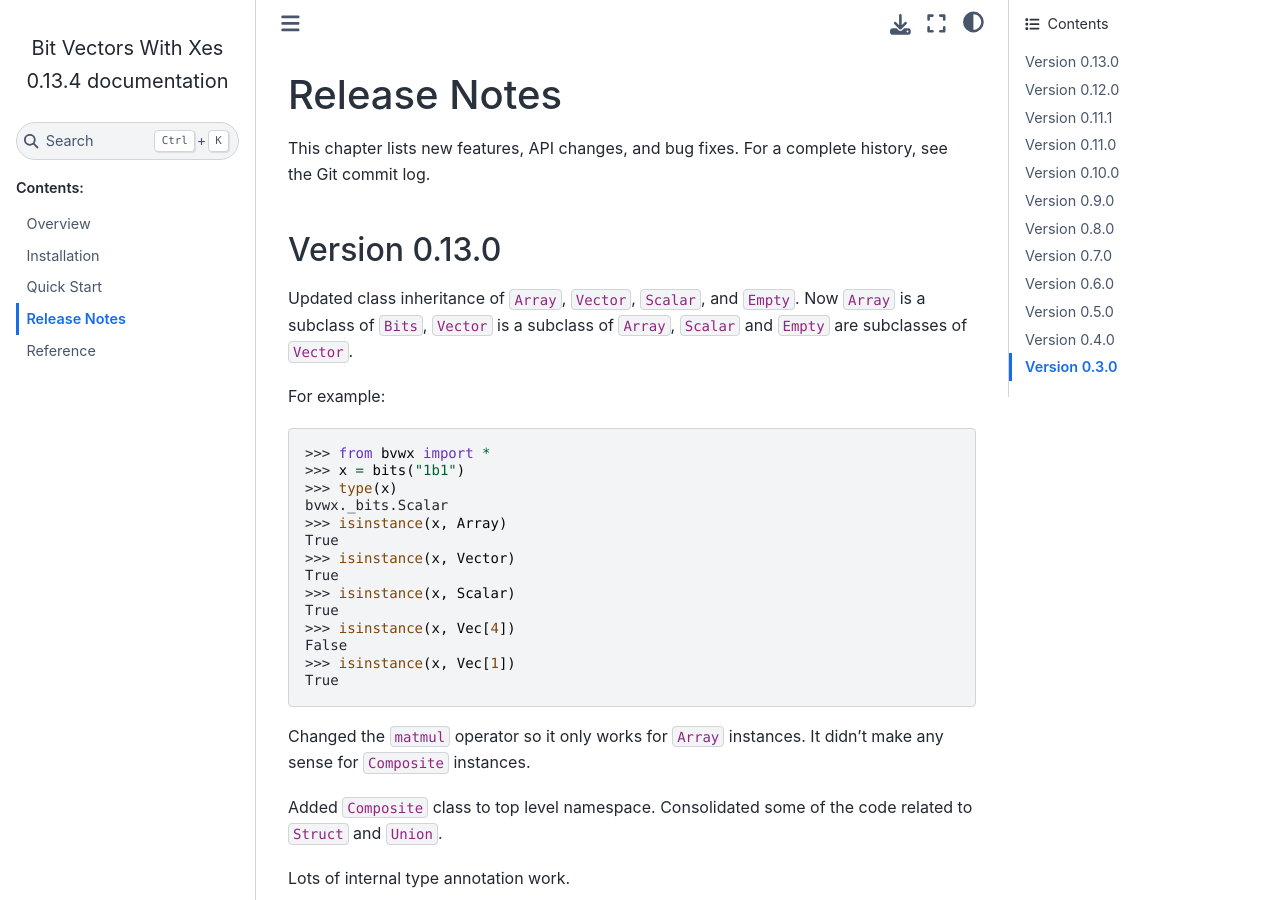
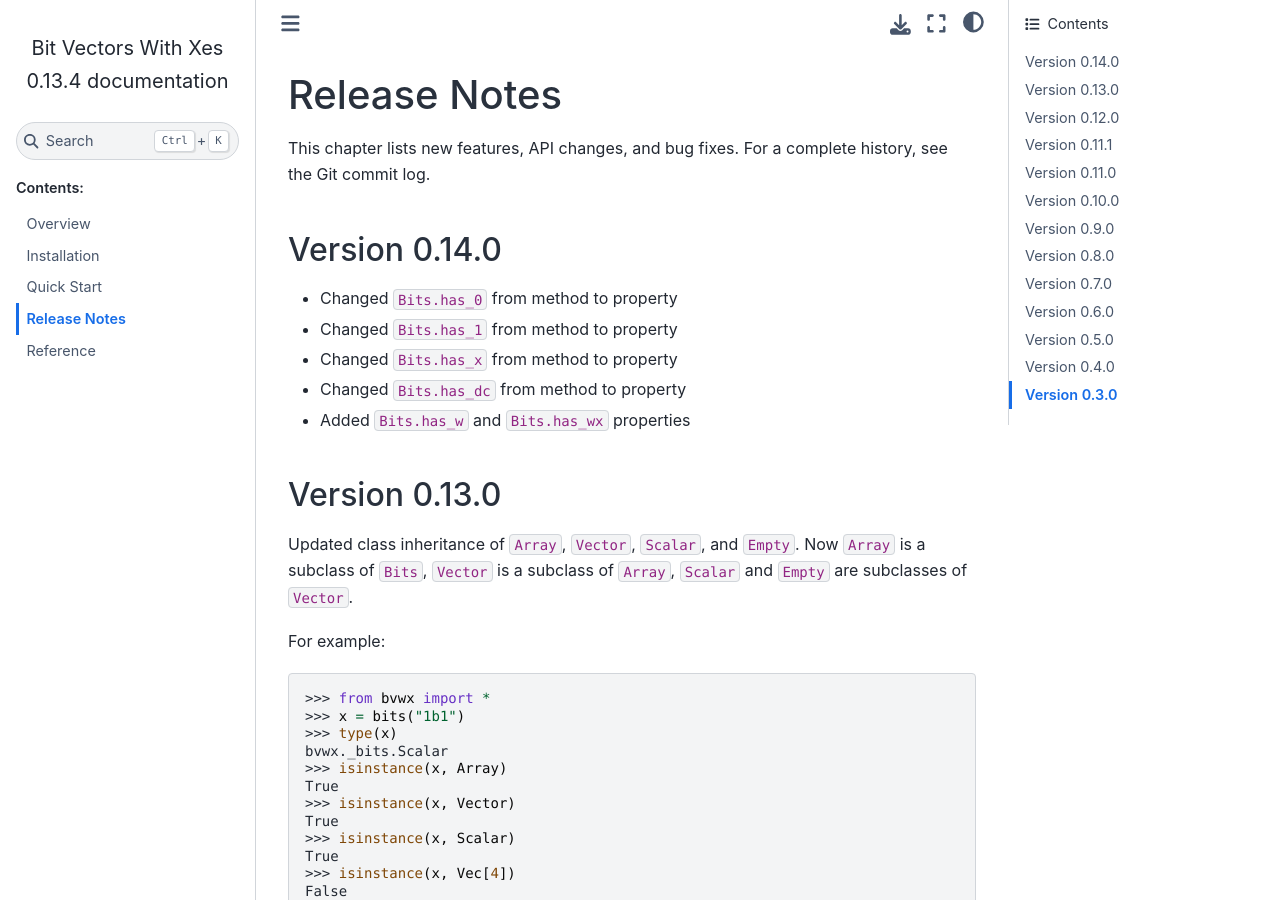
Before and after one commit to cjdrake/bvwx, a Sphinx documentation site: the page built from doc/source/release_notes.rst, in a window 1280 px wide and 900 px high. Built offline with Sphinx 7.4.7 and the Sphinx Book theme 1.1.4, drawn with Linux system fonts in a browser that asks for light colours.

Commit message:
Add some version 0.14 notes

```diff
--- a/doc/source/release_notes.rst
+++ b/doc/source/release_notes.rst
@@ -6,6 +6,16 @@
 
 This chapter lists new features, API changes, and bug fixes.
 For a complete history, see the Git commit log.
+
+
+Version 0.14.0
+==============
+
+* Changed ``Bits.has_0`` from method to property
+* Changed ``Bits.has_1`` from method to property
+* Changed ``Bits.has_x`` from method to property
+* Changed ``Bits.has_dc`` from method to property
+* Added ``Bits.has_w`` and ``Bits.has_wx`` properties
 
 
 Version 0.13.0
```
